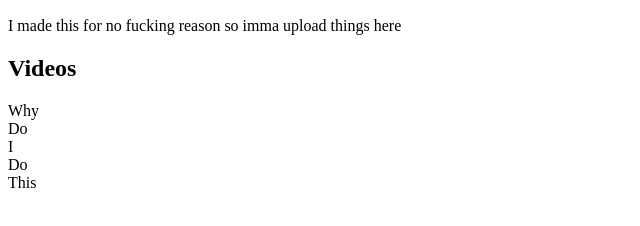
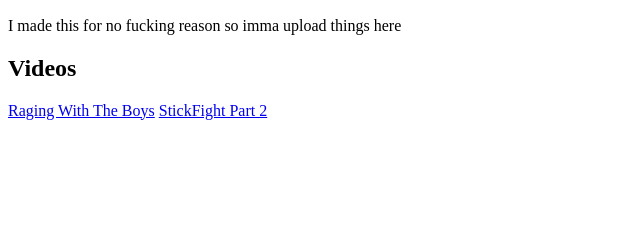
Before and after one commit to perplelolyt/perples-gamer-website, a plain HTML site: page index.html in a window 1280 px wide. Shown: the part 110-336 px from the top of the page, without its empty margins (0-640 px from the left). Drawn offline with Linux system fonts and the light colour scheme.

Commit message:
index.html
updated index.html

```diff
--- a/index.html
+++ b/index.html
@@ -13,11 +13,10 @@
 
     <h2>Videos</h2>
 
-    <p>Why<br>
-       Do<br>
-       I<br>
-       Do<br>
-       This<br></p>
+        <a href="https://www.youtube.com/watch?v=FUbTzIHaMac">
+Raging With The Boys</a>
+        <a href="https://www.youtube.com/watch?v=ZOMuFiwgqzY">
+StickFight Part 2</a>
 
     </body>
 </html>
```
